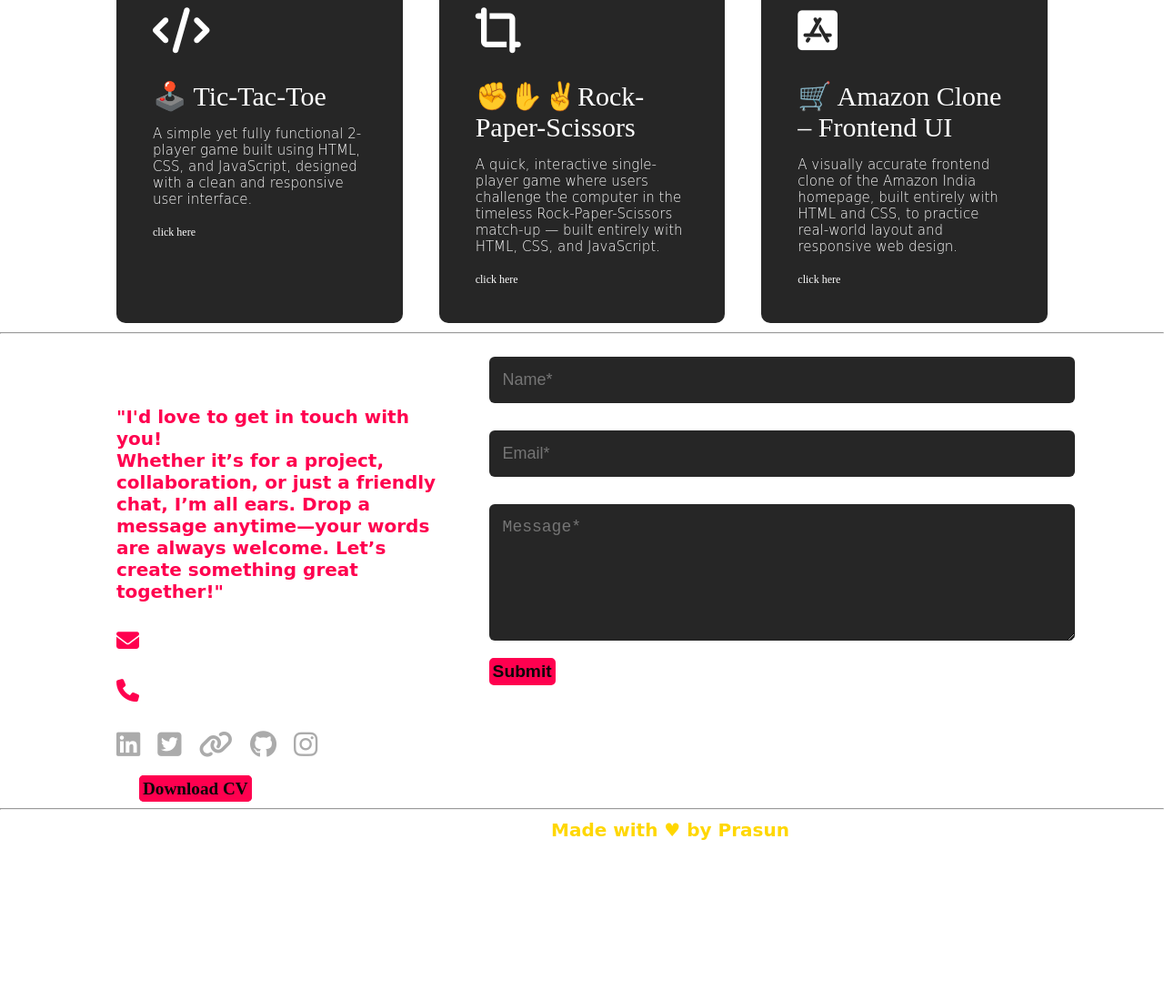
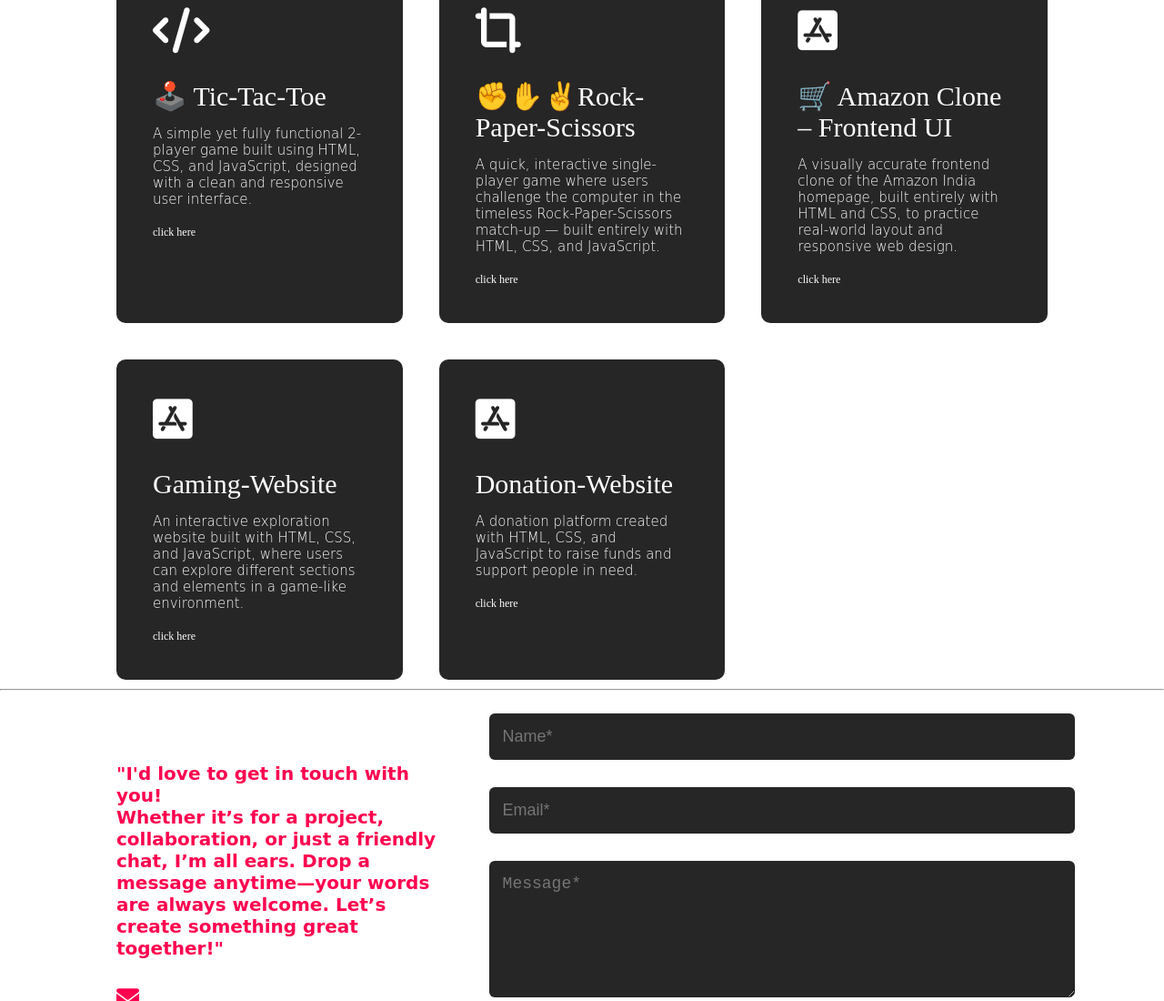
Before and after one commit to prasunjha-codeExplorer/prasuns_port, a plain HTML site: page portfolio-website/index.html in a window 1280 px wide. Shown: the part 1564-2664 px from the top of the page at 91% size. Before the commit the page ends 2527 px from the top, so only its background shows below. Drawn offline with nearby package versions, Linux system fonts and the light colour scheme.

Commit message:
Update index.html

```diff
--- a/portfolio-website/index.html
+++ b/portfolio-website/index.html
@@ -87,7 +87,7 @@
     </div>
     <hr>
     <!-- projects -->
-     <div id="projects">
+     <div id="projects grid-container">
         <div class="container">
             <h1 class="sub-title">My Projects ~</h1>
             <div class="projects-lists">
@@ -107,6 +107,18 @@
                     <i class="fa-brands fa-app-store-ios"></i>
                     <h2>🛒 Amazon Clone – Frontend UI</h2>
                     <p>A visually accurate frontend clone of the Amazon India homepage, built entirely with HTML and CSS, to practice real-world layout and responsive web design.</p>
+                    <a href="#">click here</a>
+                </div>
+                    <div class="p4">
+                    <i class="fa-brands fa-app-store-ios"></i>
+                    <h2>Gaming-Website</h2>
+                    <p>An interactive exploration website built with HTML, CSS, and JavaScript, where users can explore different sections and elements in a game-like environment.</p>
+                    <a href="#">click here</a>
+                </div>
+                    <div class="p5">
+                    <i class="fa-brands fa-app-store-ios"></i>
+                    <h2>Donation-Website</h2>
+                    <p>A donation platform created with HTML, CSS, and JavaScript to raise funds and support people in need.</p>
                     <a href="#">click here</a>
                 </div>
             </div>
```
